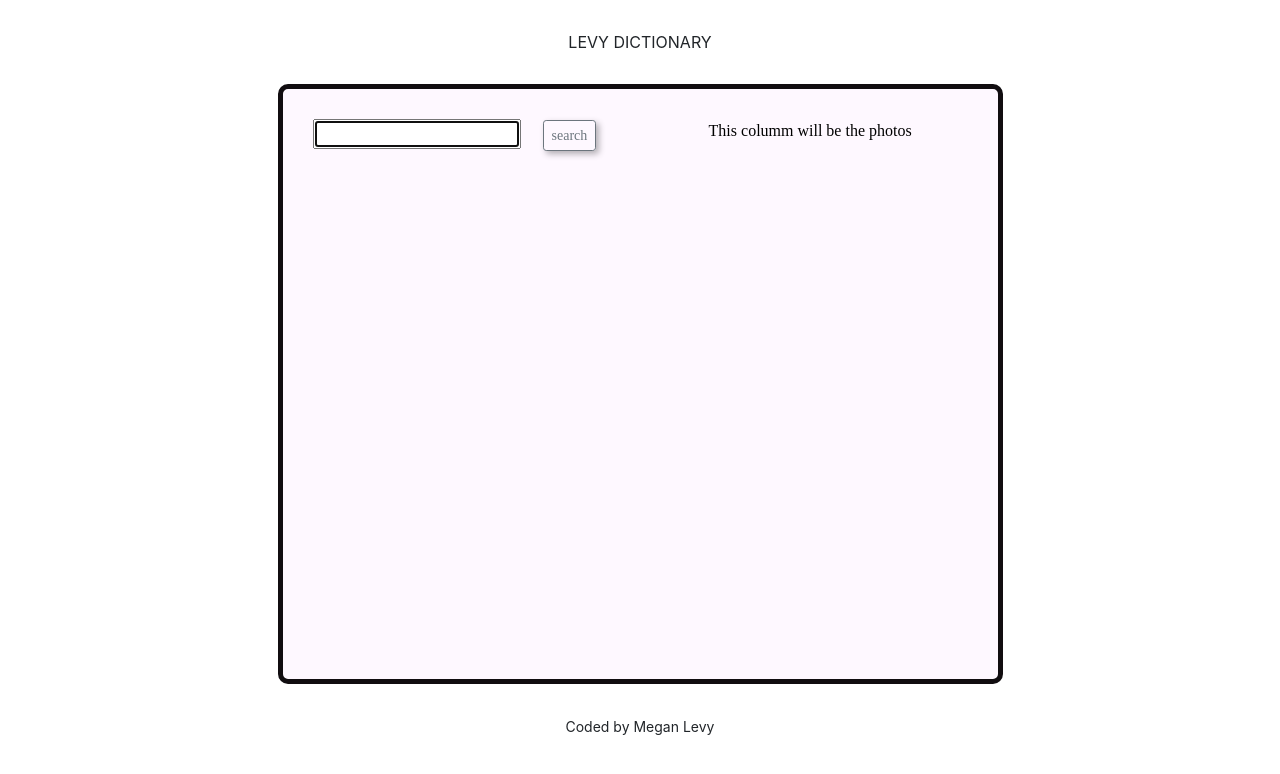
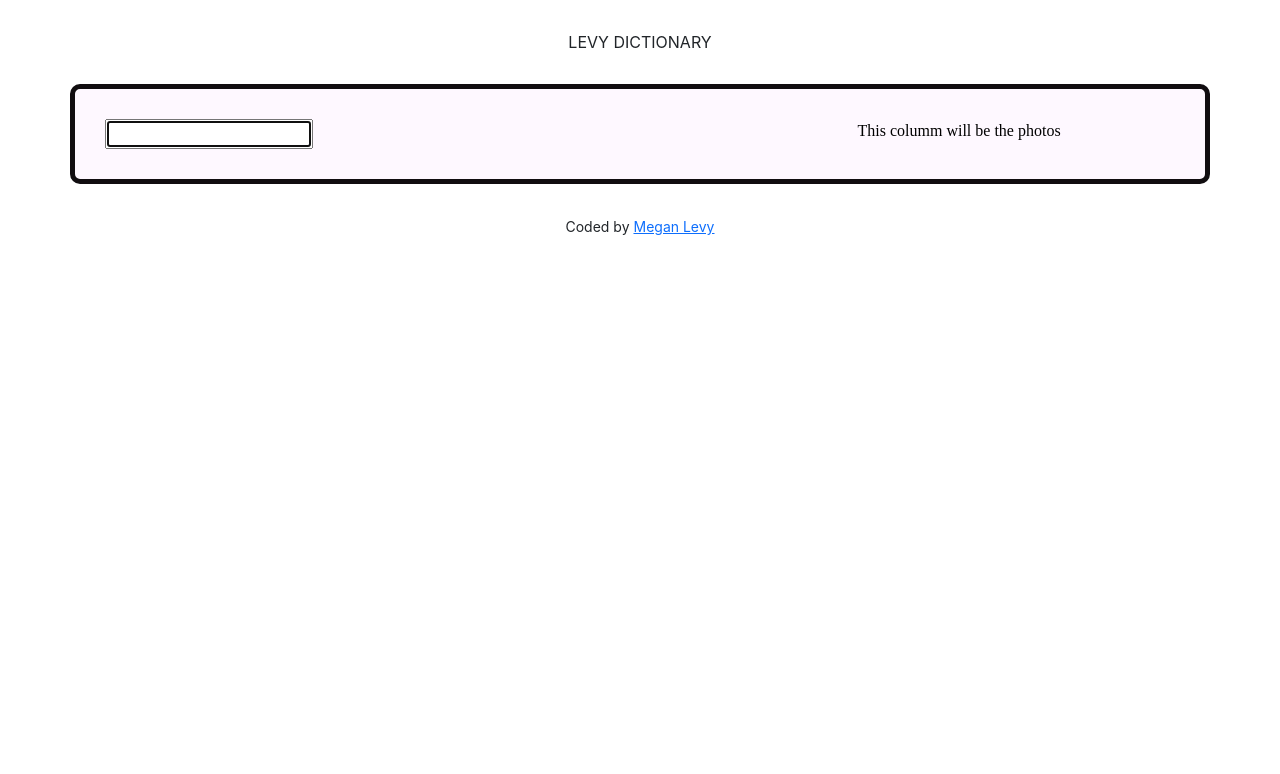
Before and after one commit to megan-levy/dictionary_react_app, a React (Create React App) app: page / in a window 1280 px wide. Shown: the top 774 px of the page. Built offline with nearby package versions, Linux system fonts and the light colour scheme.

Commit message:
Meaning added and adjustments made to CSS

```diff
--- a/src/App.css
+++ b/src/App.css
@@ -5,14 +5,21 @@
     padding: 30px;
     margin: 30px auto;
     background-color: rgb(254, 248, 255);
-    height: 600px;
     border-color: #110d10;
     border-width: 5px;
     font-family: "Crimson Text", serif;
-    max-width: 725px;
+
 }
 
 .App-footer, .App-header {
   text-align: center;
   margin: 30px 0;
+  text-decoration: none;
 }
+
+.col-5 {
+  text-align: center;
+}
+.WordSearched {
+  font-size: large;
+}
--- a/src/App.js
+++ b/src/App.js
@@ -12,7 +12,11 @@ function App() {
             <Dictionary />
           </main>
         </div>
-      <footer className = "App-footer"><small>Coded by Megan Levy</small></footer>
+        <footer className = "App-footer">
+            <small>
+          Coded by <a href = "https://github.com/megan-levy">Megan Levy</a>
+            </small>
+          </footer>
     </div>
   );
 }
--- a/src/Dictionary.js
+++ b/src/Dictionary.js
@@ -32,14 +32,11 @@ export default function Dictionary () {
                     <form onSubmit = {search}>
                         <input
                         type = "search"
+                        text = "type a word then enter..."
                         autoFocus = {true}
                         onChange = {handleKeywordChange}
                         />
-                        <button
-                        type="button"
-                        className="btn btn-outline-secondary btn-sm">
-                            search
-                        </button>
+
                     </form>
                     <Results results = {results}/>
                 </div>
--- /dev/null
+++ b/src/Meaning.js
@@ -0,0 +1,24 @@
+import React from "react";
+
+export default function Meaning(props) {
+    return (
+        <div className = "Definition">
+        <h3>
+            <small>
+            {props.meaning.partOfSpeech}
+            </small>
+        </h3>
+        {props.meaning.definitions.map(function(definition, index){
+            return (
+                <div key = {index}>
+                <p>
+                 - {definition.definition}
+                <br/>
+                 <em>{definition.example}</em>
+                </p>
+                </div>
+            );
+        })}
+        </div>
+    )
+}
--- a/src/Results.js
+++ b/src/Results.js
@@ -1,21 +1,20 @@
-import React, {useState} from "react";
+import React from "react";
+import Meaning from "./Meaning";
 
 export default function Results(props) {
-    //let word = (props.results.word);
-    //let phoenetics = (props.results.phoenetics[0])
 
     if (props.results) {
         return (
             <div className = "Results">
                 <div className = "row">
-                    <div className = "col-5">
+                    <div className = "col-5" className ="WordSearched">
                         <h1>{props.results.word}</h1>
                     </div>
                     <div className = "col-2">
-                        <h2><small>phoenetics</small></h2>
+                        <h2><small>phoenetics </small></h2>
                     </div>
                 </div>
-                <h2>Definition</h2>
+
                 {props.results.meanings.map(function(meaning, index){
                     return (
                         <div key = {index}>
```
Lines whose indentation alone changed are shown as unchanged.
